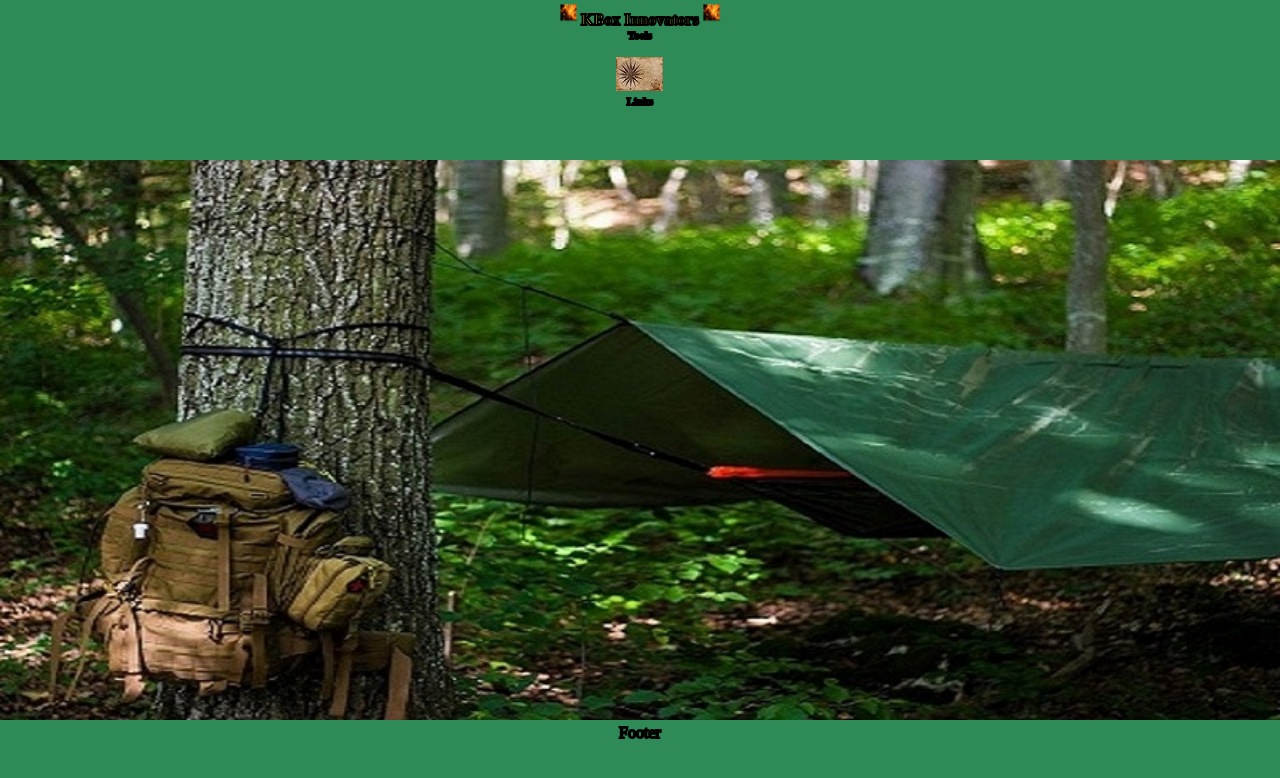
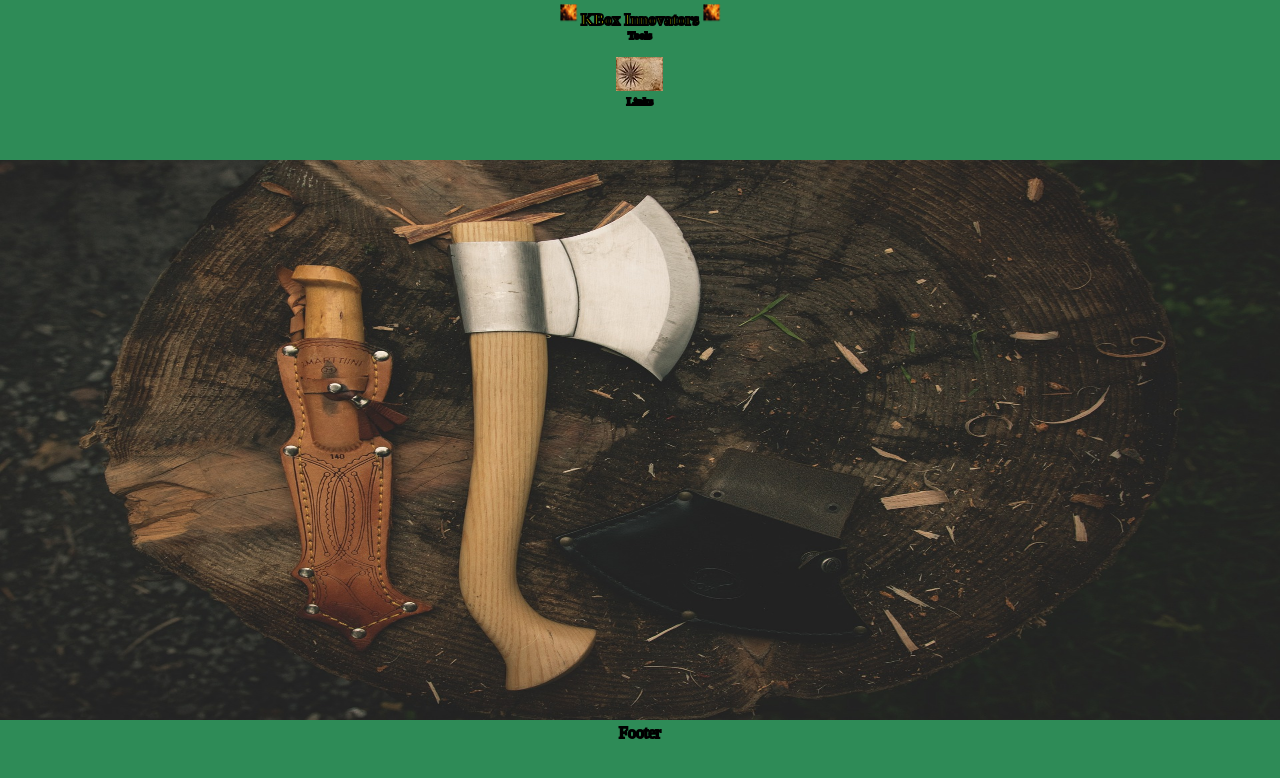
Before and after one commit to KBoxDummy/Survival-Webpage, a plain HTML site: page tools.html in a window 1280 px wide. Drawn offline with Linux system fonts and the light colour scheme.

Commit message:
Update tools.html

```diff
--- a/tools.html
+++ b/tools.html
@@ -31,7 +31,7 @@
   </div>
 </nav>
 
-<img src="pic1.jpg"  class= "pic" class="responsive" />
+<img src="tools.jpg"  class= "pic" class="responsive" />
 <footer class="footer">Footer</footer>
 
 
```
